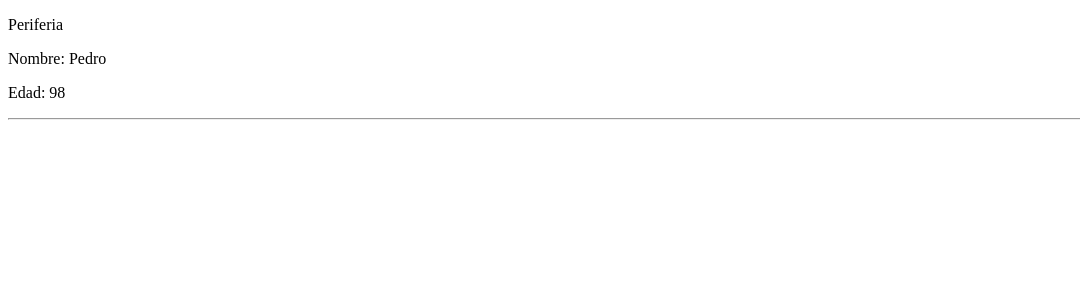
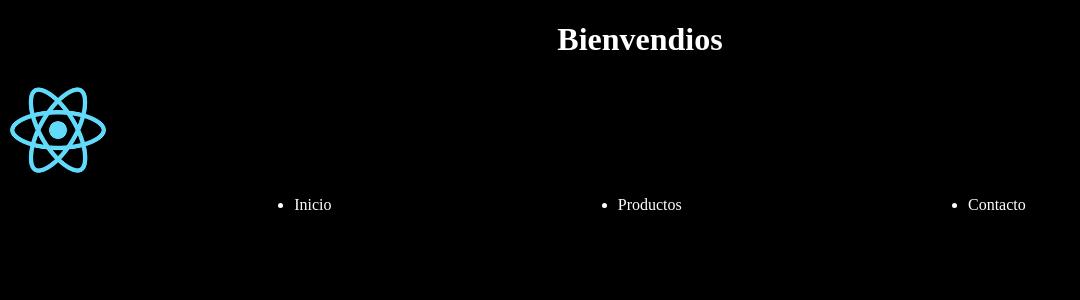
Before and after one commit to gonzaloelejalde/ReactJS, a React (Create React App) app: page / in a window 1280 px wide. Shown: the top 300 px of the page, without its empty margins (0-1080 px from the left). Built offline with nearby package versions, Linux system fonts and the light colour scheme.

Commit message:
desafio 2

```diff
--- a/src/App.js
+++ b/src/App.js
@@ -1,20 +1,44 @@
-import personas from "./data/personas.json"
+// import personas from "./data/personas.json";
+import NavBar from "./components/NavBar";
+import "./app/styles.css";
 
-function App() {
+// function App() {
+//   const devolverAmor= () => "amor"
+
+//   const devolverCuadrado = () =><div style ={{width: 100, height: 100, background: "red"}}></div>
+
+//   const hacerCosas = () => alert ("aaa")
+//   return (
+//     <div className="App">
+//       <p>Periferia</p>
+//       {
+//         personas.map(persona => (
+//           <div>
+//             <p>Nombre: {persona.nombre}</p>
+//             <p>Edad: {persona.edad}</p>
+//             <hr />
+//           </div>
+//         ))
+//       }
+//       {2 + 2}
+//       {devolverAmor()}
+//       {
+//         ["a", "b", "c"].map(letra => <p>{letra}</p>)
+//       }
+//       {
+//         devolverCuadrado()
+//       }
+//       <div style ={{width: 300, height: 300, background: "blue"}} onClick={hacerCosas}></div>
+//       </div>
+//   );
+// }
+
+const App = () => {
   return (
-    <div className="App">
-      <p>Periferia</p>
-      {
-        personas.map(persona => (
-          <div>
-            <p>Nombre: {persona.nombre}</p>
-            <p>Edad: {persona.edad}</p>
-            <hr />
-          </div>
-        ))
-      }
+    <div>
+      <NavBar />
     </div>
-  );
+  )
 }
 
 export default App;
--- /dev/null
+++ b/src/app/styles.css
@@ -0,0 +1,33 @@
+body{
+    background-color: rgb(0, 0, 0);
+}
+
+.logo{
+    width: 100px;
+    height: 100px;
+    display: flex;
+    flex-wrap: wrap;
+    justify-content: left;
+}
+
+h1{
+    display: flex;
+    flex-wrap: wrap;
+    justify-content: center;
+    color: white;
+}
+
+.Navbar{
+    display: flex;
+    flex-wrap: wrap;
+    justify-content: space-evenly;
+    color: white;
+}
+
+ul a{
+    text-decoration: none;
+    color: white;
+
+}ul a:hover{
+    color: gold;
+}
--- /dev/null
+++ b/src/components/NavBar.js
@@ -0,0 +1,25 @@
+import foto from "../assets/logo.png"
+
+const NavBar = () => {
+    return (
+        <div>
+            <div>
+            <h1>Bienvendios</h1>
+            <img class="logo" src={foto} alt="" />
+            </div>
+            <div class="Navbar">
+                <ul>
+                    <li><a href=".">Inicio</a></li>
+                </ul>
+                <ul>
+                    <li><a href=".">Productos</a></li>
+                </ul>
+                <ul>
+                    <li><a href=".">Contacto</a></li>
+                </ul>
+            </div>
+        </div>
+    )
+}
+
+export default NavBar;
--- a/src/index.js
+++ b/src/index.js
@@ -1,6 +1,7 @@
 import React from 'react';
 import ReactDOM from 'react-dom/client';
 import App from './App';
+
 
 const root = ReactDOM.createRoot(document.getElementById('root'));
 root.render(
```
Also changed, not shown: src/assets/logo.png (added).
